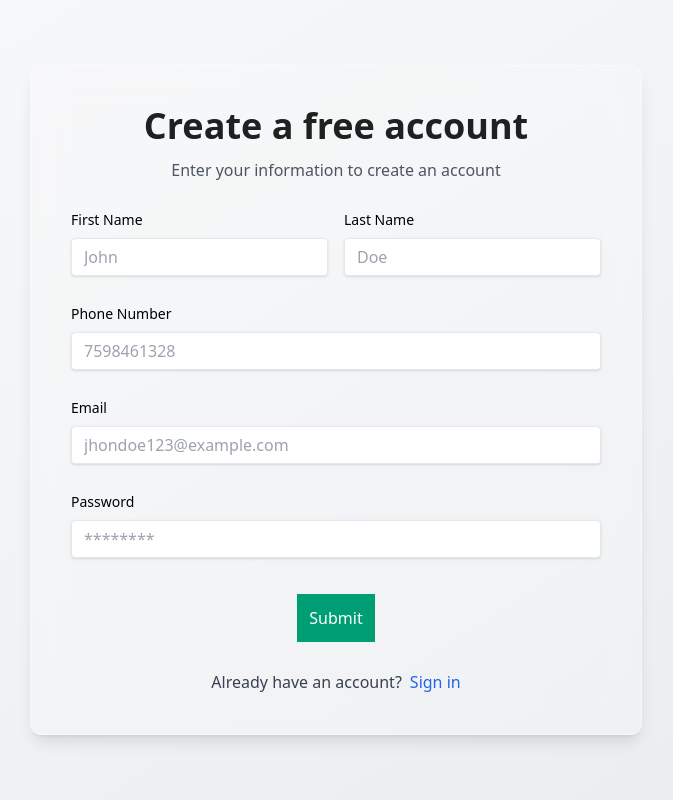
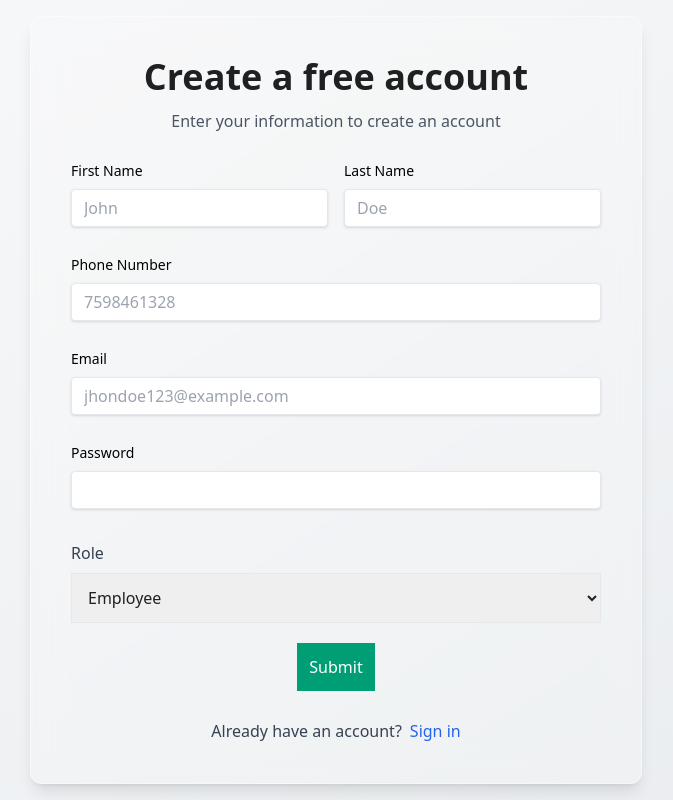
Before and after one commit to DevPatel1023/Manara, a React (Vite) app in the folder frontend/: page /signup in a window 1280 px wide. Shown: the whole page, without its empty margins (304-977 px from the left). Built offline with nearby package versions, Linux system fonts and the light colour scheme.

Commit message:
changed to role based

```diff
--- a/frontend/src/pages/Signup.jsx
+++ b/frontend/src/pages/Signup.jsx
@@ -6,7 +6,6 @@ import SubHeading from "../components/SubHeading";
 import InputBox from "../components/InputBox";
 import Button from "../components/Button";
 import BottomText from "../components/BottomText";
-
 const Signup = () => {
   const navigate = useNavigate();
 
@@ -16,6 +15,7 @@ const Signup = () => {
     phoneNo: "",
     email: "",
     password: "",
+    role: "employee", // ✅ Default role
   });
 
   const [error, setError] = useState("");
@@ -27,12 +27,18 @@ const Signup = () => {
     });
   };
 
-
   const handleSubmit = async (e) => {
     e.preventDefault();
     setError("");
 
-    if (!formValue.firstName || !formValue.lastName || !formValue.phoneNo || !formValue.email || !formValue.password ) {
+    if (
+      !formValue.firstName ||
+      !formValue.lastName ||
+      !formValue.phoneNo ||
+      !formValue.email ||
+      !formValue.password ||
+      !formValue.role
+    ) {
       setError("All fields are required.");
       return;
     }
@@ -57,7 +63,6 @@ const Signup = () => {
   return (
     <div className="flex justify-center items-center h-screen bg-gradient-to-br from-[#f8f9fa] to-[#e9ecef]">
       <div className="w-auto p-10 rounded-xl bg-white/20 backdrop-blur-lg border border-white/40 shadow-lg flex flex-col justify-center items-center">
-
         <Heading title="Create a free account" style="text-4xl text-[#1e2022] font-bold" />
         <SubHeading subtitle="Enter your information to create an account" className="text-gray-600" />
 
@@ -83,7 +88,6 @@ const Signup = () => {
           />
         </div>
 
-
         <InputBox
           title="Phone Number"
           type="text"
@@ -106,10 +110,25 @@ const Signup = () => {
           title="Password"
           type="password"
           name="password"
-          placeholder="********"
+          placeholder=""
           value={formValue.password}
           onChange={handleChange}
         />
+
+        {/* ✅ Role Selection Dropdown */}
+        <div className="w-full mt-4">
+          <label className="block text-gray-700 font-medium mb-2">Role</label>
+          <select
+            name="role"
+            value={formValue.role}
+            onChange={handleChange}
+            className="w-full p-3 border rounded-md focus:outline-none focus:ring-2 focus:ring-[#009e74] focus:border-transparent"
+          >
+            <option value="admin">Admin</option>
+            <option value="employee">Employee</option>
+            <option value="client">Client</option>
+          </select>
+        </div>
 
         <Button
           title="Submit"
```
Also changed, not shown: 1 other file (tests, documents, lock files or other folders).
